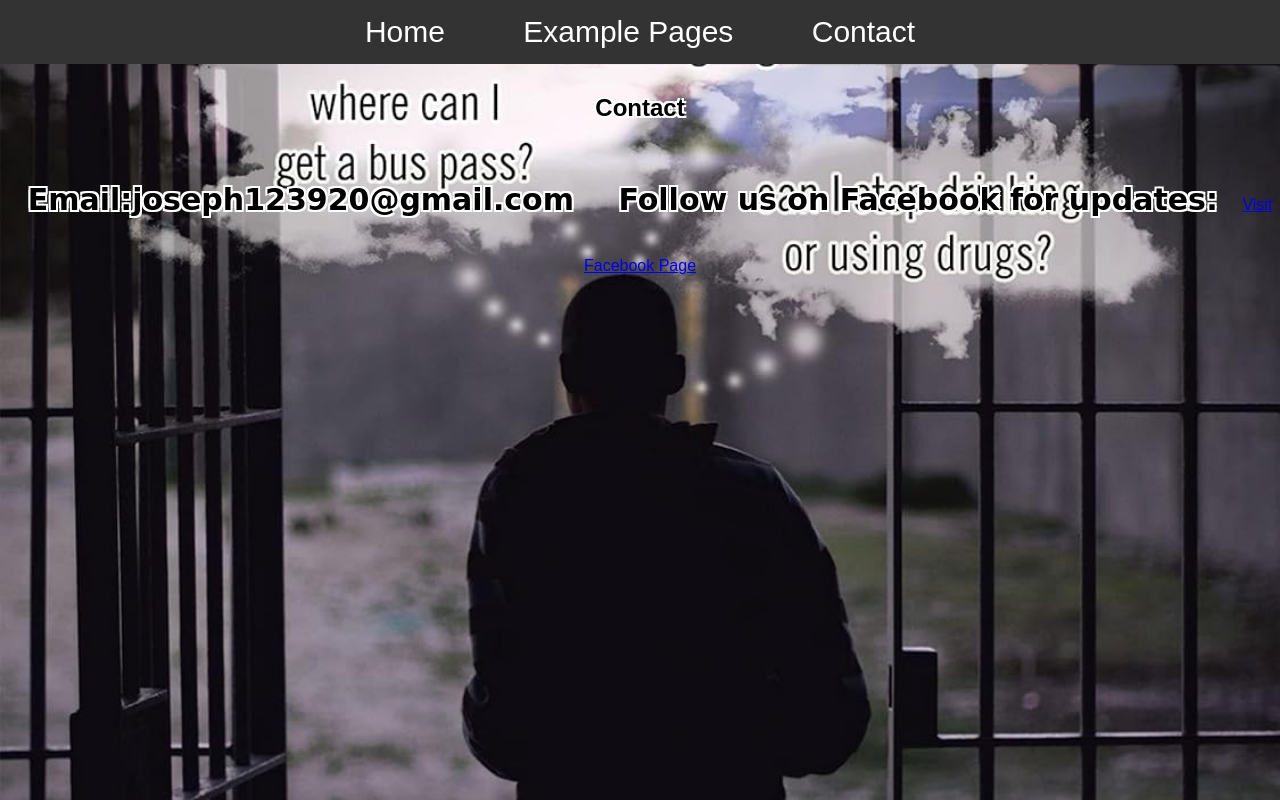
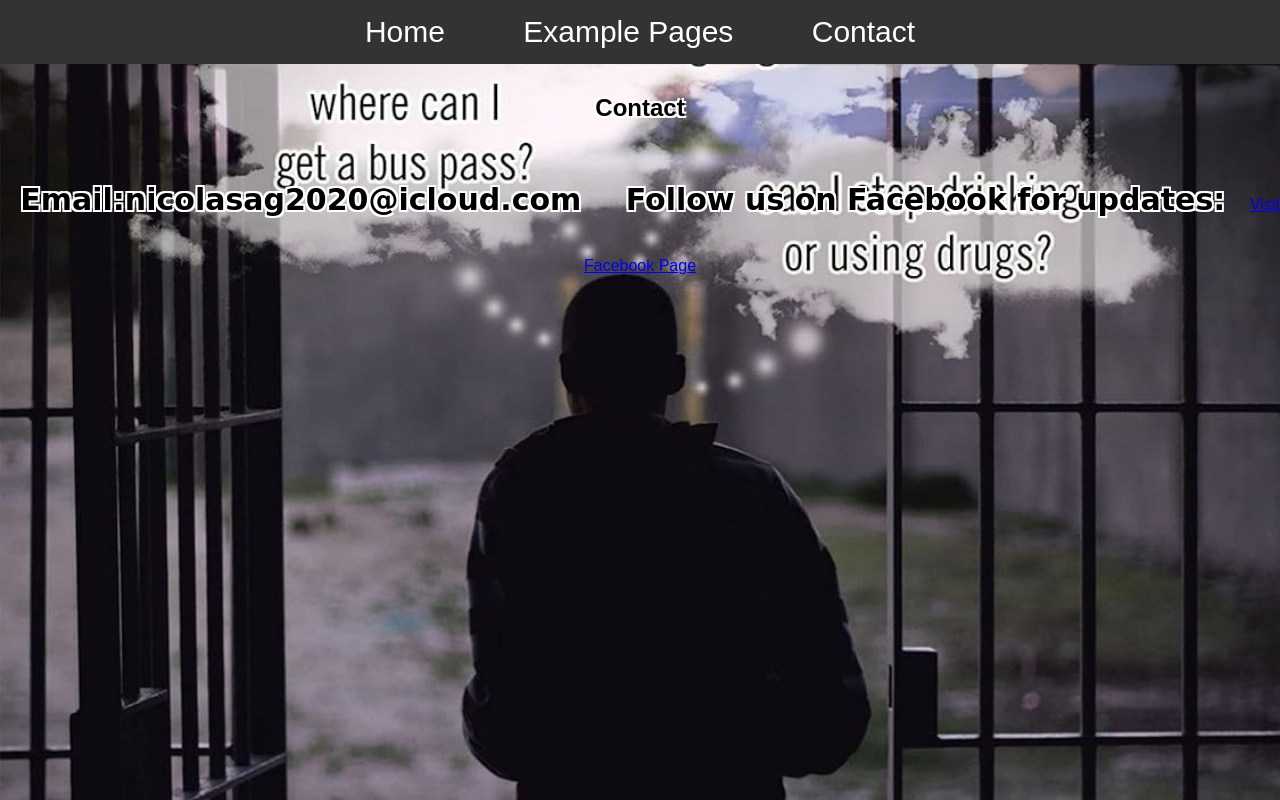
Before and after one commit to josephruiz18101/Actionplanforrelease, a plain HTML site: page contact.html in a window 1280 px wide. Drawn offline with Linux system fonts and the light colour scheme.

Commit message:
changed email

```diff
--- a/contact.html
+++ b/contact.html
@@ -18,7 +18,7 @@
     </nav>
 
     <h2>Contact</h2>
-    <p>Email:joseph123920@gmail.com</p>
+    <p>Email:nicolasag2020@icloud.com</p>
     <p>Follow us on Facebook for updates:</p>
     <a href="https://www.facebook.com/people/Action-Plan-For-Release/61572769831545/" target="_blank">Visit Facebook Page</a>
 
```
